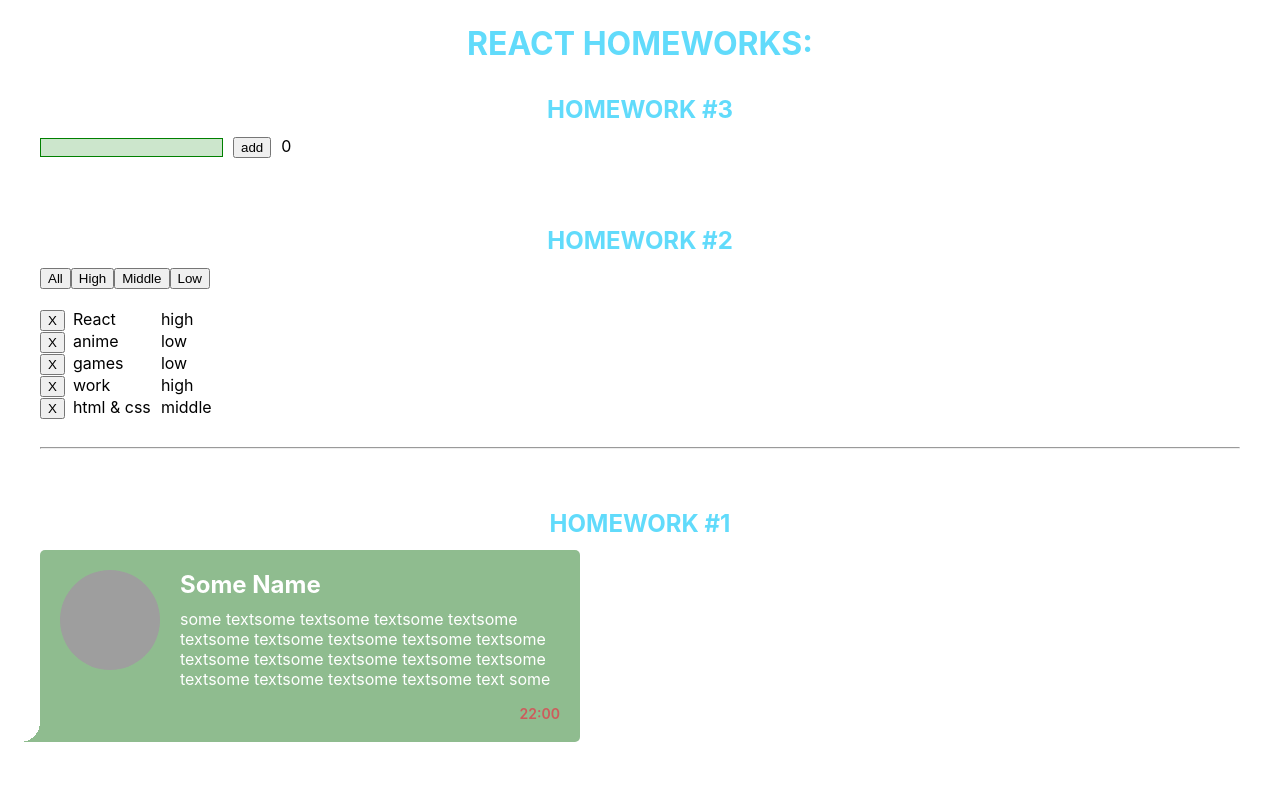
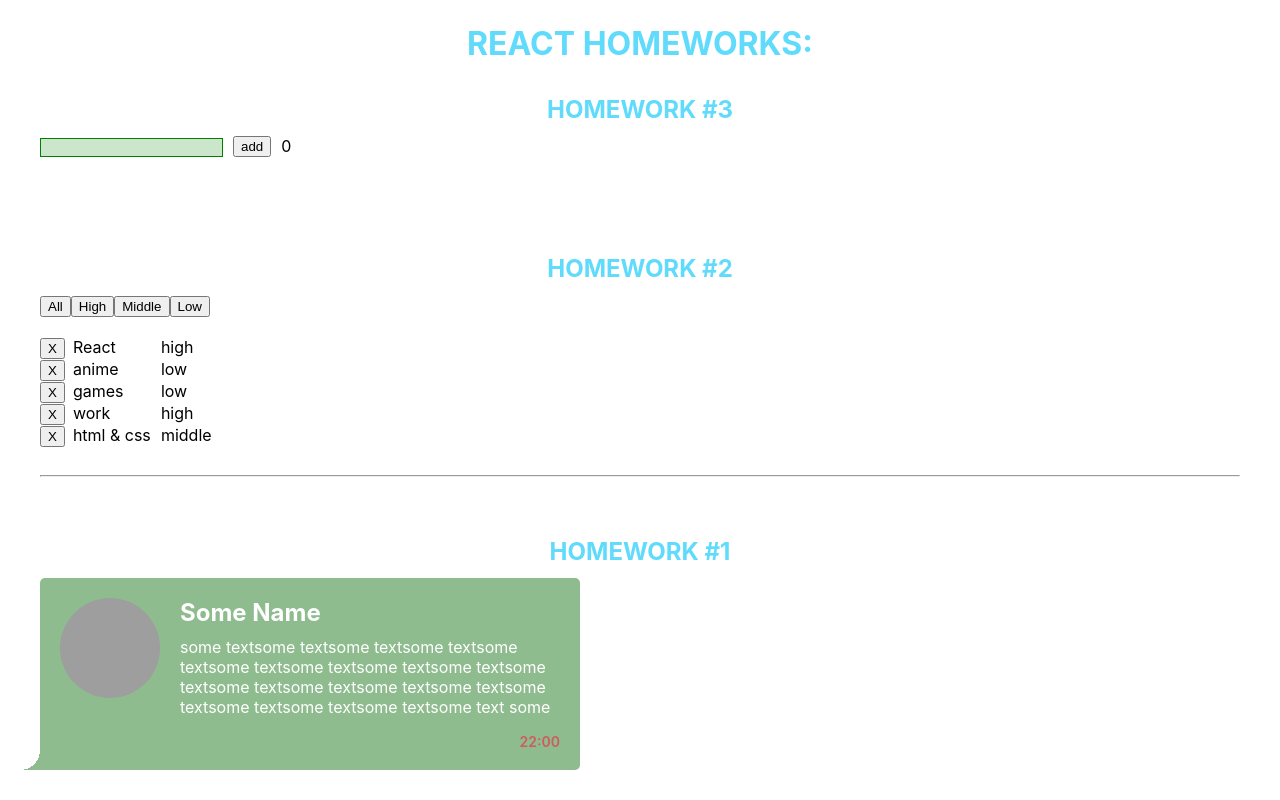
Before and after one commit to Odinokun/incub-ignat, a React (Create React App) app: page / in a window 1280 px wide. Built offline with nearby package versions, Linux system fonts and the light colour scheme; grey boxes are pictures that could not be loaded.

Commit message:
hw 3 is done

```diff
--- a/src/p2-homeworks/h3/Greeting.module.css
+++ b/src/p2-homeworks/h3/Greeting.module.css
@@ -1,3 +1,12 @@
+.greeting {
+  display: flex;
+  align-items: flex-start;
+}
+
+.inputWrap {
+  min-height: 50px;
+}
+
 .input {
   border: 1px solid green;
   outline: none;
--- a/src/p2-homeworks/h3/Greeting.tsx
+++ b/src/p2-homeworks/h3/Greeting.tsx
@@ -5,25 +5,27 @@ type GreetingPropsType = {
   name: string
   setNameCallback: (e: ChangeEvent<HTMLInputElement>) => void
   addUser: () => void
-  error: boolean
+  error: string
   totalUsers: number
-  onKeyPressHandler: (e: KeyboardEvent<HTMLInputElement>) => void
+  onEnter: (e: KeyboardEvent<HTMLInputElement>) => void
 }
 
 // презентационная компонента (для верстальщика)
 const Greeting: React.FC<GreetingPropsType> = (
-  {name, setNameCallback, addUser, error, totalUsers, onKeyPressHandler}
+  {name, setNameCallback, addUser, error, totalUsers, onEnter}
 ) => {
 
   const inputClass = error ? s.error : s.input;
 
   return (
-    <div>
-      <input value={name}
-             onKeyDown={onKeyPressHandler}
-             onChange={setNameCallback}
-             className={inputClass}/>
-      <span>{error}</span>
+    <div className={s.greeting}>
+      <div className={s.inputWrap}>
+        <input value={name}
+               onKeyDown={onEnter}
+               onChange={setNameCallback}
+               className={inputClass}/>
+        <div>{error}</div>
+      </div>
       <button onClick={addUser} className={s.btn}>add</button>
       <span>{totalUsers}</span>
     </div>
--- a/src/p2-homeworks/h3/GreetingContainer.tsx
+++ b/src/p2-homeworks/h3/GreetingContainer.tsx
@@ -10,20 +10,30 @@ type GreetingContainerPropsType = {
 const GreetingContainer: React.FC<GreetingContainerPropsType> = (
   {users, addUserCallback}) => {
   const [name, setName] = useState<string>('')
-  const [error, setError] = useState<boolean>(false)
+  const [error, setError] = useState<string>('')
 
   const setNameCallback = (e: ChangeEvent<HTMLInputElement>) => {
-    setName(e.currentTarget.value)
+    const trimmedName = e.currentTarget.value.trim();
+
+    if (trimmedName) {
+      setName(trimmedName)
+      error && setError('')
+    }
   }
 
   const addUser = () => {
-    setName('');
-    alert(`Hello ${name} !`);
-    addUserCallback(name);
+    if (name) {
+      alert(`Hello ${name} !`);
+      addUserCallback(name);
+      setName('');
+    } else {
+      setError('Name fiesd is required!!!')
+    }
   }
 
-  const onKeyPressHandler = (e: KeyboardEvent<HTMLInputElement>) => {
-    if (e.key === 'Enter') addUser();
+  const onEnter = (e: KeyboardEvent<HTMLInputElement>) => {
+    if (e.key === 'Enter' && name) addUser()
+    else setError('Name fiesd is required!!!')
   }
 
   const totalUsers = users.length;
@@ -35,7 +45,7 @@ const GreetingContainer: React.FC<GreetingContainerPropsType> = (
       addUser={addUser}
       error={error}
       totalUsers={totalUsers}
-      onKeyPressHandler={onKeyPressHandler}
+      onEnter={onEnter}
     />
   )
 }
--- a/src/p2-homeworks/h3/HW3.tsx
+++ b/src/p2-homeworks/h3/HW3.tsx
@@ -11,8 +11,8 @@ function HW3() {
   const [users, setUsers] = useState<Array<UserType>>([])
 
   const addUserCallback = (name: string) => {
-    const newUser = {_id: v1(), name: name};
-    setUsers([newUser, ...users]);
+    const newUser = {_id: v1(), name};
+    setUsers([...users, newUser]);
   }
 
   return (
```
